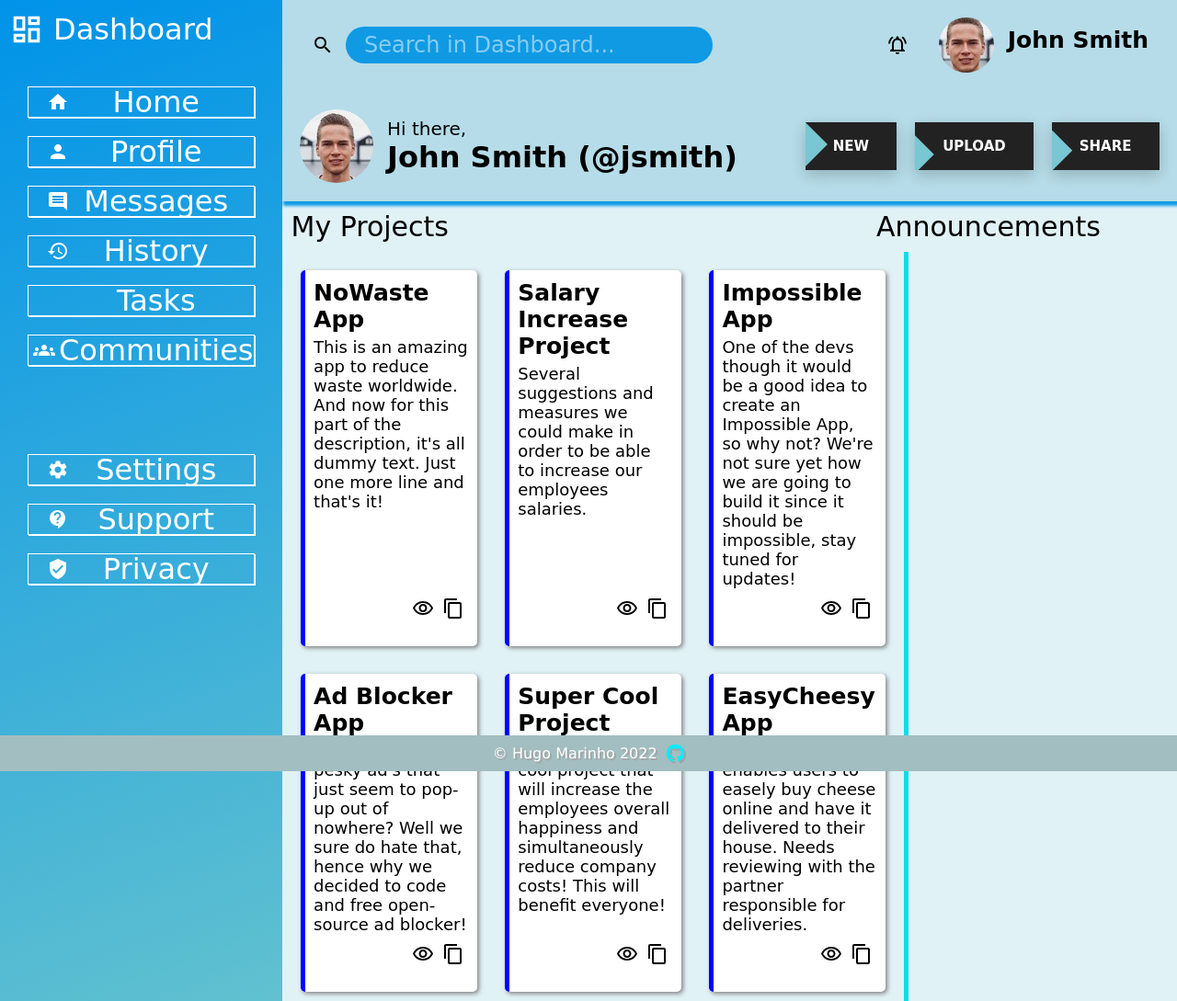
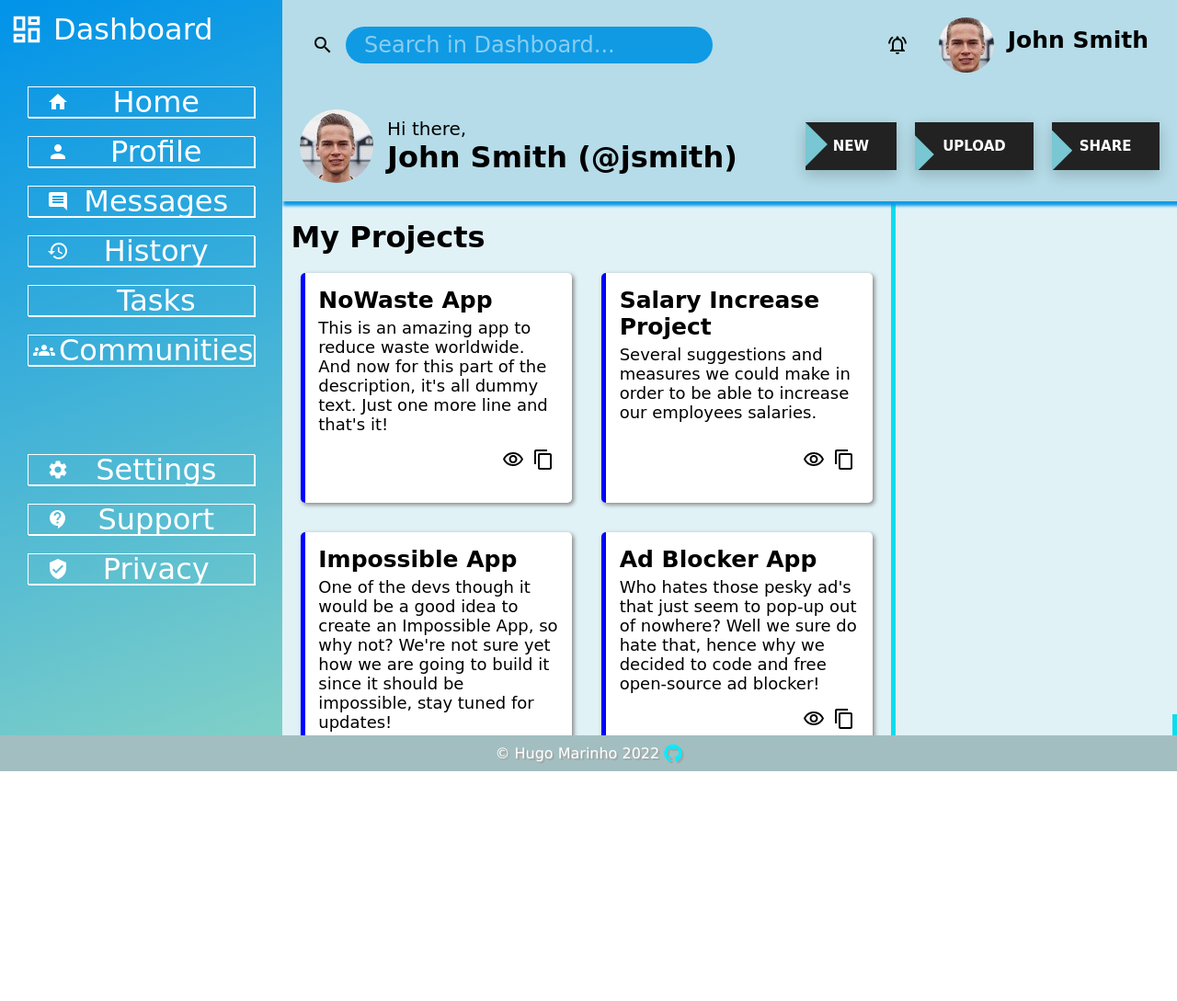
Before and after one commit to hugompt/PROJECT-ADMIN-DASHBOARD, a plain HTML site: page index.html in a window 1280 px wide. Shown: the top 1089 px of the page at 92% size. After the commit the page ends 839 px from the top, so only its background shows below. Drawn offline with nearby package versions, Linux system fonts and the light colour scheme; a web font is replaced by a local one.

Commit message:
CHANGELOG - Changed the main layout of the cards (again...) to work with a 2nd columns for announcements

```diff
--- a/index.html
+++ b/index.html
@@ -60,10 +60,8 @@
             </ul>
         </div>
         <div class="main">
-            <div class="titles">
-                <div class="mainGridTitle">My Projects</div>
-                <div class="announcementsTitle">Announcements</div>
-            </div>
+            <h1>My Projects</h1>
+            <br>
             <div class="mainGrid">
                 <div class="card">
                     <div class="cardTitle">
@@ -194,7 +192,7 @@
                     </div>
                 </div>
             </div>
-
+            <h1 id="titleAnoun">Announcements</h1>
             <div class="announcements"></div>
             <div class="trendingTitle"></div>
             <div class="trending"></div>
--- a/style.css
+++ b/style.css
@@ -302,33 +302,37 @@
 
 /* Main content of webpage code below */
 
-.titles{
- display: flex;
+.h3{
+    font-size: 1.3rem;
+    margin-bottom: 0.8rem;
+}
 
-}
 .main{
     background-color: rgb(225, 242, 247);
     display: grid;
-    grid-template-columns: repeat(auto-fill, minmax(fit-content, fit-content));
-    grid-template-rows: repeat(auto-fill, minmax(1fr, 1fr));
+    grid-template-columns: 2.5fr 1fr;
+    overflow-y: scroll;
 
 }
 
 /* Projects code below */
-.mainGridTitle, .announcementsTitle{
-    font-size: 30px;
-    padding: 10px;
+
+h1{
+    padding: 20px 0 0 10px;
+    border-right: 5px solid rgb(13, 220, 235);
+}
+
+#titleAnoun{
+    position: relative;
+    top: 500px;
 }
 
 .mainGrid{
     padding: 20px;
-
     display: grid;
-        gap: 30px;
-    grid-template-columns: repeat(auto-fill, minmax(150px, 1fr));
-    align-items: stretch;
-    height: 95%;
-    max-width: 70%;
+    gap: 2rem;
+    grid-template-columns: repeat(auto-fit, minmax(200px, 1fr));
+    grid-auto-rows: 250px;
     border-right: 5px solid rgb(13, 220, 235);
 }
 .card{
@@ -340,7 +344,6 @@
     padding: 5%;
     display: flex;
     flex-direction: column;
-
 }
 
 .card:hover{
@@ -418,14 +421,14 @@
 .footer{
     font-family: Verdana, Geneva, Tahoma, sans-serif;
     background-color: rgb(162, 190, 192);
-    text-align: center;
-    grid-area: 3/1/3/3;
     color: white;
     text-shadow: 2px 2px rgb(165, 163, 163);
-    height: fit-content;
     padding: 10px;
     position: relative;
     bottom: 0;
+    display: flex;
+    justify-content: center;
+    align-items: flex-end;
 
 }
 .fa-github {
```
